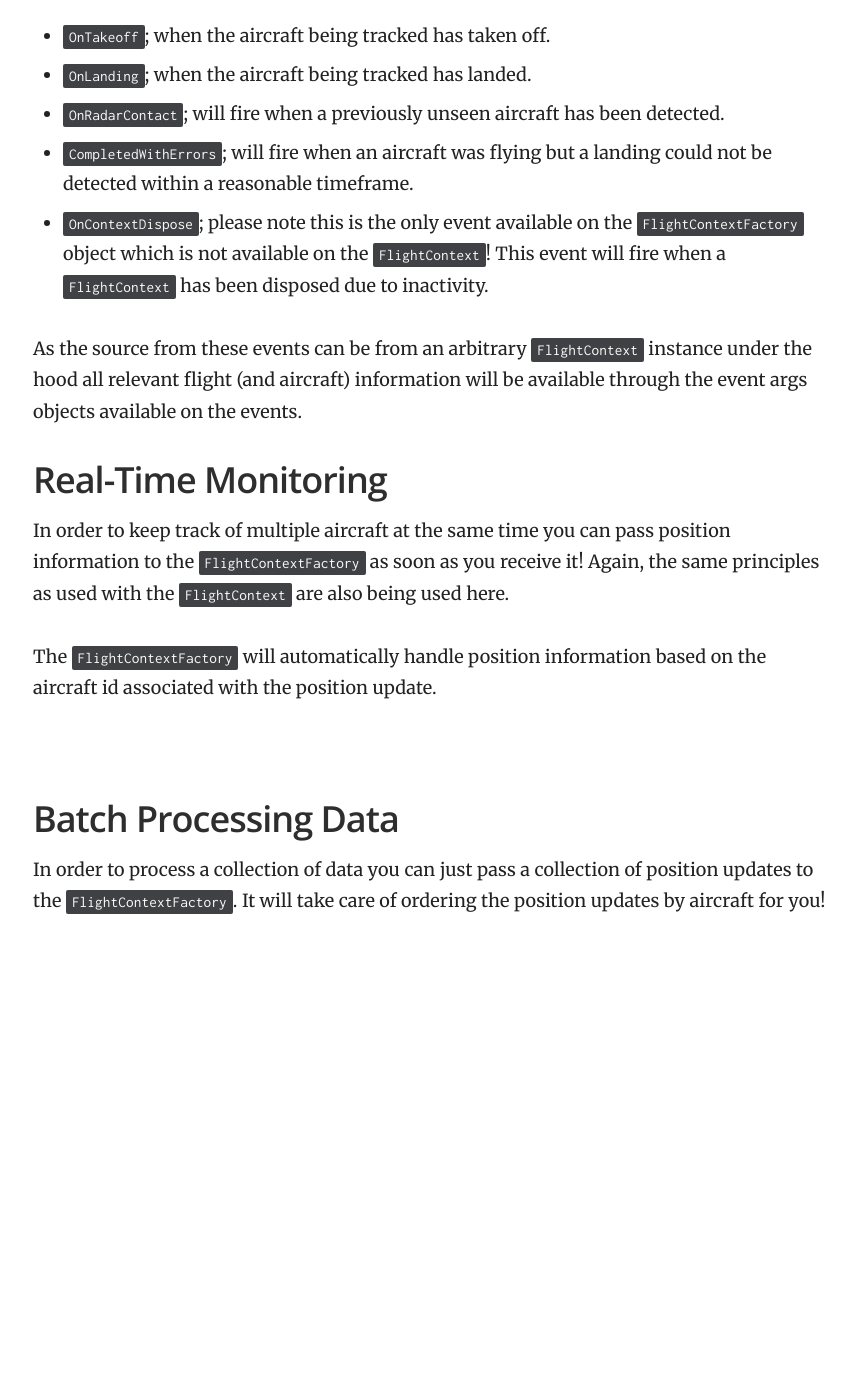
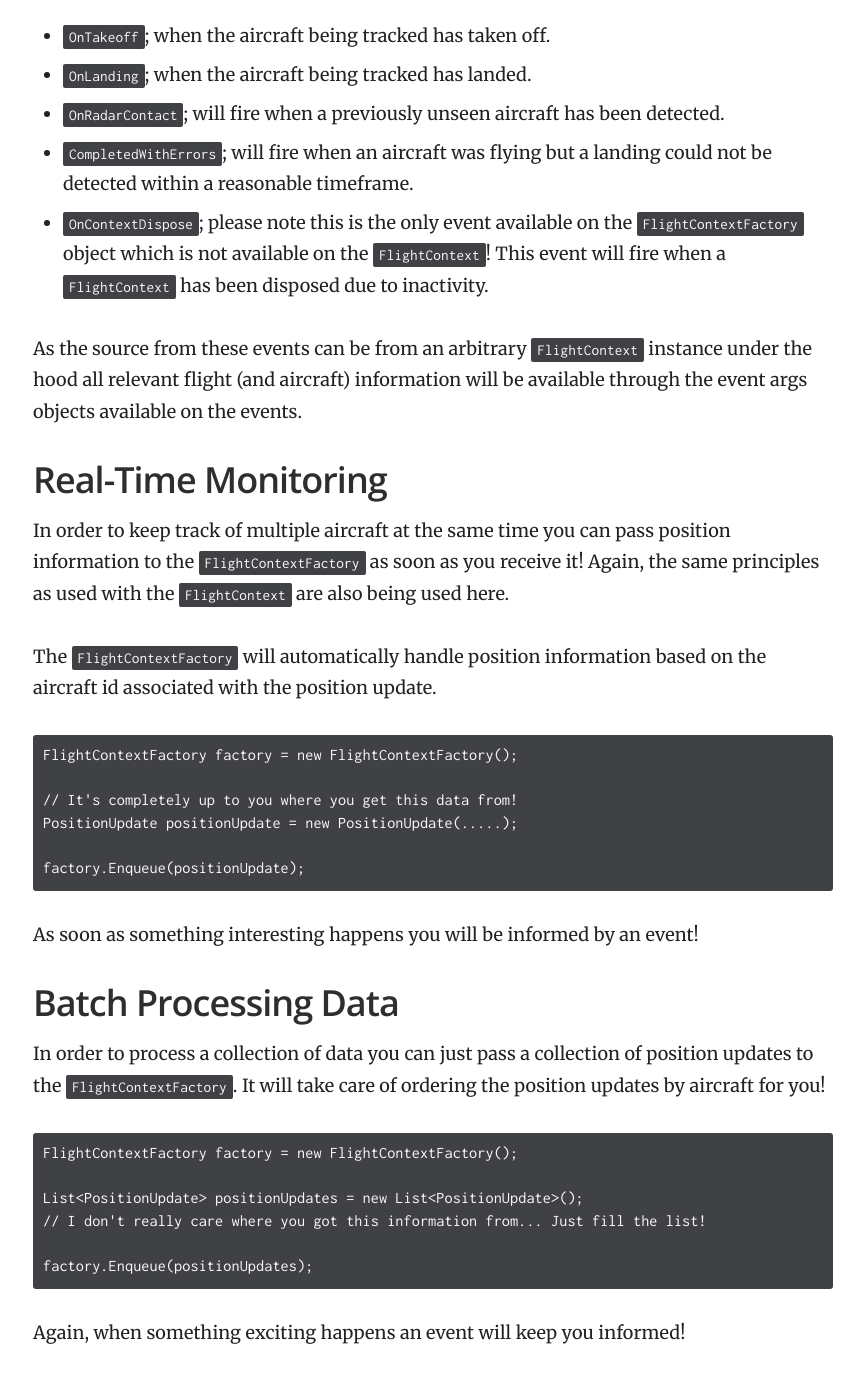
Before and after one commit to Boerman/docs, a Jekyll site: the page built from _docs/Libraries/FlightAnalysis/using-the-flight-context-factory.md, in a window 1280 px wide and 1400 px high, scrolled down 937 px. Shown: the top 1383 px of the window, without its empty margins (357-1221 px from the left). Built offline with Jekyll 4.4.1, drawn with Linux system fonts in a browser that asks for light colours; before the commit the page ends 1968 px from its top, so only the background shows below that.

Commit message:
Updated '_docs/Libraries/FlightAnalysis/using-the-flight-context-factory.md' via CloudCannon

```diff
--- a/_docs/Libraries/FlightAnalysis/using-the-flight-context-factory.md
+++ b/_docs/Libraries/FlightAnalysis/using-the-flight-context-factory.md
@@ -35,10 +35,24 @@ In order to keep track of multiple aircraft at the same time you can pass positi
 
 The `FlightContextFactory` will automatically handle position information based on the aircraft id associated with the position update.
 
-&nbsp;
+    FlightContextFactory factory = new FlightContextFactory();
+
+    // It's completely up to you where you get this data from!
+    PositionUpdate positionUpdate = new PositionUpdate(.....);
+
+    factory.Enqueue(positionUpdate);
+
+As soon as something interesting happens you will be informed by an event!
 
 ## Batch Processing Data
 
 In order to process a collection of data you can just pass a collection of position updates to the `FlightContextFactory`. It will take care of ordering the position updates by aircraft for you!
 
-&nbsp;
+    FlightContextFactory factory = new FlightContextFactory();
+
+    List<PositionUpdate> positionUpdates = new List<PositionUpdate>();
+    // I don't really care where you got this information from... Just fill the list!
+
+    factory.Enqueue(positionUpdates);
+
+Again, when something exciting happens an event will keep you informed!
```
